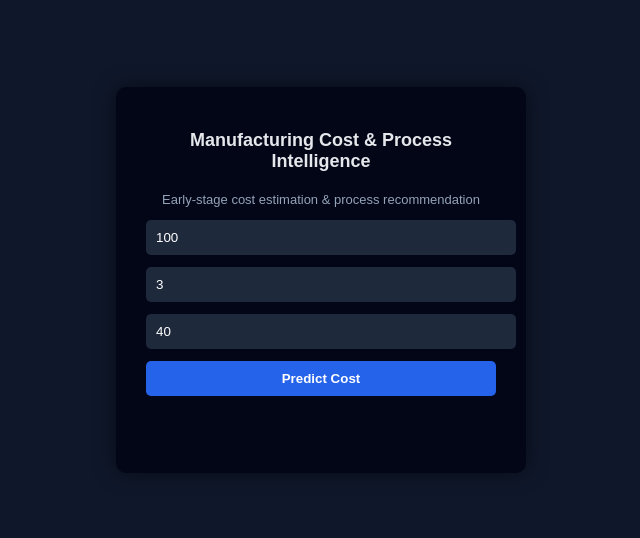
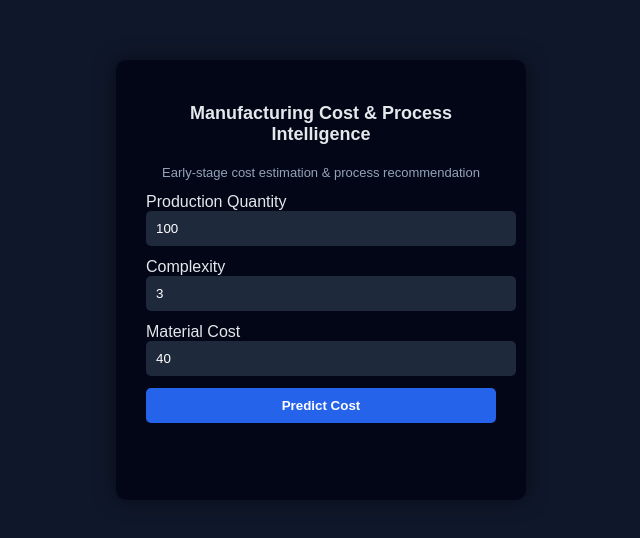
Before and after one commit to suki2811/manufacturing-ai-frontend, a plain HTML site: page index.html in a window 1280 px wide. Shown: the part 128-666 px from the top of the page, without its empty margins (319-959 px from the left). Drawn offline with Linux system fonts and the light colour scheme.

Commit message:
Add labeled inputs for better UX

```diff
--- a/index.html
+++ b/index.html
@@ -60,8 +60,11 @@ Early-stage cost estimation & process recommendation
 </p>
 
 
-  <input id="quantity" type="number" placeholder="Production Quantity" value="100">
+  <label>Production Quantity</label>
+<input id="quantity" type="number" value="100">
+  <label>Complexity</label>
   <input id="complexity" type="number" placeholder="Complexity (1–5)" value="3">
+   <label>Material Cost</label>
   <input id="material" type="number" placeholder="Material Cost" value="40">
 
   <button onclick="predict()">Predict Cost</button>
```
